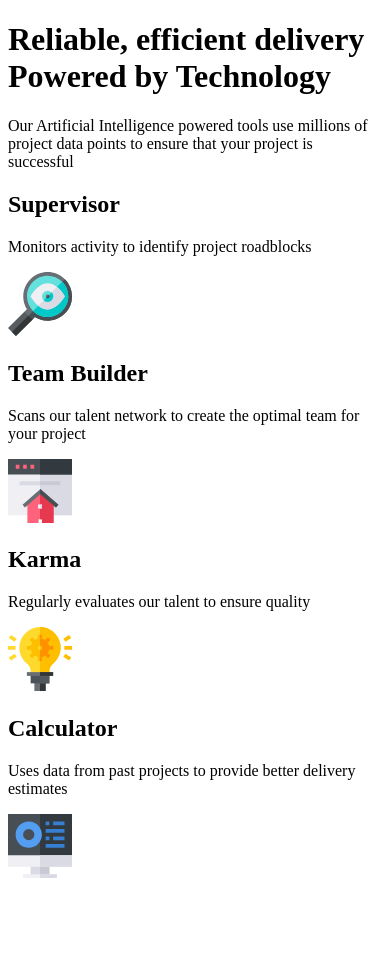
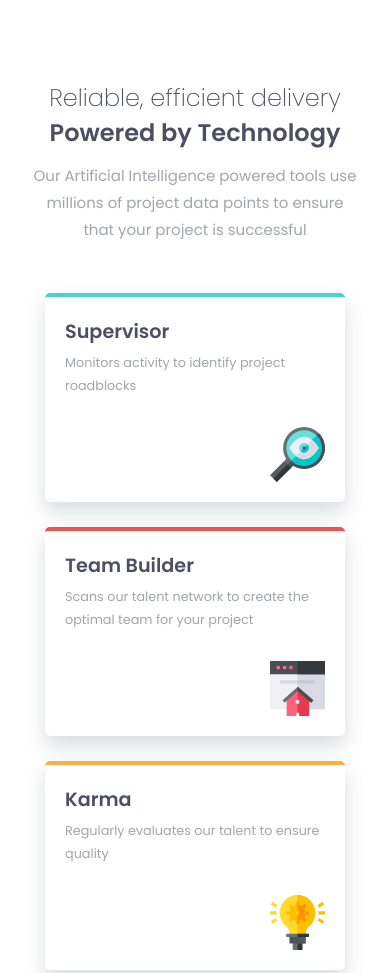
Before and after one commit to OsbaldoPalacios/four-card, a plain HTML site: page index.html in a window 390 px wide. Shown: the top 973 px of the page. Before the commit the page ends 890 px from the top, so only its background shows below. Drawn offline with Linux system fonts and the light colour scheme.

Commit message:
add styles: mobile, desktop

```diff
--- a/index.html
+++ b/index.html
@@ -6,7 +6,7 @@
   <link rel="stylesheet" href="./styles/styles.css">
   <title>Four card</title>
 </head>
-<body>
+<body class="body">
 
   <!--Header-->
   <header class="header">
@@ -29,17 +29,17 @@
       <p class="card__text">Monitors activity to identify project roadblocks</p>
       <img src="./images/icon-supervisor.svg" alt="icon-supervisor" class="card__img">
     </article>
-    <article class="card">
+    <article class="card card__red">
       <h2 class="card__title">Team Builder</h2>
       <p class="card__text">Scans our talent network to create the optimal team for your project</p>
       <img src="./images/icon-team-builder.svg" alt="icon-team-builder" class="card__img">
     </article>
-    <article class="card">
+    <article class="card card-orange">
       <h2 class="card__title">Karma</h2>
       <p class="card__text">Regularly evaluates our talent to ensure quality</p>
       <img src="./images/icon-karma.svg" alt="icon-karma" class="card__img">
     </article>
-    <article class="card">
+    <article class="card card-blue">
       <h2 class="card__title">Calculator</h2>
       <p class="card__text">Uses data from past projects to provide better delivery estimates</p>
       <img src="./images/icon-calculator.svg" alt="icon-calculator" class="card__img">
--- a/styles/styles.css
+++ b/styles/styles.css
@@ -1,12 +1,127 @@
 @import url('https://fonts.googleapis.com/css2?family=Inter:wght@400;700&family=Poppins:wght@200;400;600&display=swap');
 
 :root{
---Red: hsl(0, 78%, 62%);
---Cyan: hsl(180, 62%, 55%);
---Orange: hsl(34, 97%, 64%);
---Blue: hsl(212, 86%, 64%);
+    --Red: hsl(0, 78%, 62%);
+    --Cyan: hsl(180, 62%, 55%);
+    --Orange: hsl(34, 97%, 64%);
+    --Blue: hsl(212, 86%, 64%);
 
---VeryDarkBlue: hsl(234, 12%, 34%);
---GrayishBlue: hsl(229, 6%, 66%);
---VeryLightGray: hsl(0, 0%, 98%);
+    --color-neutral-dark: hsl(234, 12%, 34%);
+    --color-neutral-gray: hsl(229, 6%, 66%);
+    --color-neutral-white: hsl(0, 0%, 98%);
+    --weight-light: 200;
+    --weight-regular: 400;
+    --weight-bold: 600;
+
 }
+
+/* Reset */
+body{
+    font-size: 15px;
+    font-family: 'Poppins', sans-serif;
+    margin: 0;
+}
+
+h1, h2, p{
+    margin: 0;
+}
+
+*{
+    box-sizing: border-box;
+}
+
+/* Mobile First*/
+.body{
+    padding: 80px 30px;
+    background-color: var)var(--color-neutral-white);
+}
+
+.header{
+    margin-bottom: 50px;
+}
+
+.principal-title{
+    font-size: 1.5rem;
+    font-weight: var(--weight-light);
+    color: var(--color-neutral-dark);
+    margin-bottom: 12px;
+    text-align: center;
+}
+
+.principal-title__bold{
+    font-weight: var(--weight-bold);
+}
+
+.principal-text{
+    color: var(--color-neutral-gray);
+    text-align: center;
+    line-height: 1.8;
+
+}
+
+.card-container{
+    display: flex;
+    justify-content: center;
+    flex-wrap: wrap;
+    gap: 25px;
+}
+
+.card{
+    width: min(100%,300px);
+    padding: 20px;
+    background-color: white;
+    border-top: 4px solid var(--Cyan);
+    border-radius: 5px;
+    box-shadow: 0 10px 20px 0 hsl(234, 12%, 34%, 20%);
+}
+
+.card__title{
+    color: var(--color-neutral-dark);
+    font-size: 1.2rem;
+    margin-bottom: 5px;
+}
+
+.card__text{
+    color: var(--color-neutral-gray);
+    font-size: 0.8rem;
+    line-height: 1.8;
+    margin-bottom: 30px;
+}
+
+.card__img{
+    width: 55px;
+    display: block;
+    margin-left: auto;
+}
+
+.card__red{
+    border-top-color: var(--Red);
+}
+
+.card-orange{
+    border-top-color: var(--Orange);
+}
+
+.card-blue{
+    border-top-color: var(--Blue);
+}
+
+/* Desktop */
+@media screen and (min-width: 1010px){
+    .card-container{
+        width: 950px;
+        margin-left: auto;
+        margin-right: auto;
+        display: grid;
+        grid-template-columns: repeat(3, 1fr);
+        grid-template-rows: repeat(2, 1fr);
+    }
+    .card:nth-child(1), .card:nth-child(4){
+        grid-row: span 2;
+        align-self: center;
+    }
+    .card:nth-child(3){
+        grid-row: 2/3;
+        grid-column: 2/3;
+    }
+}
```
